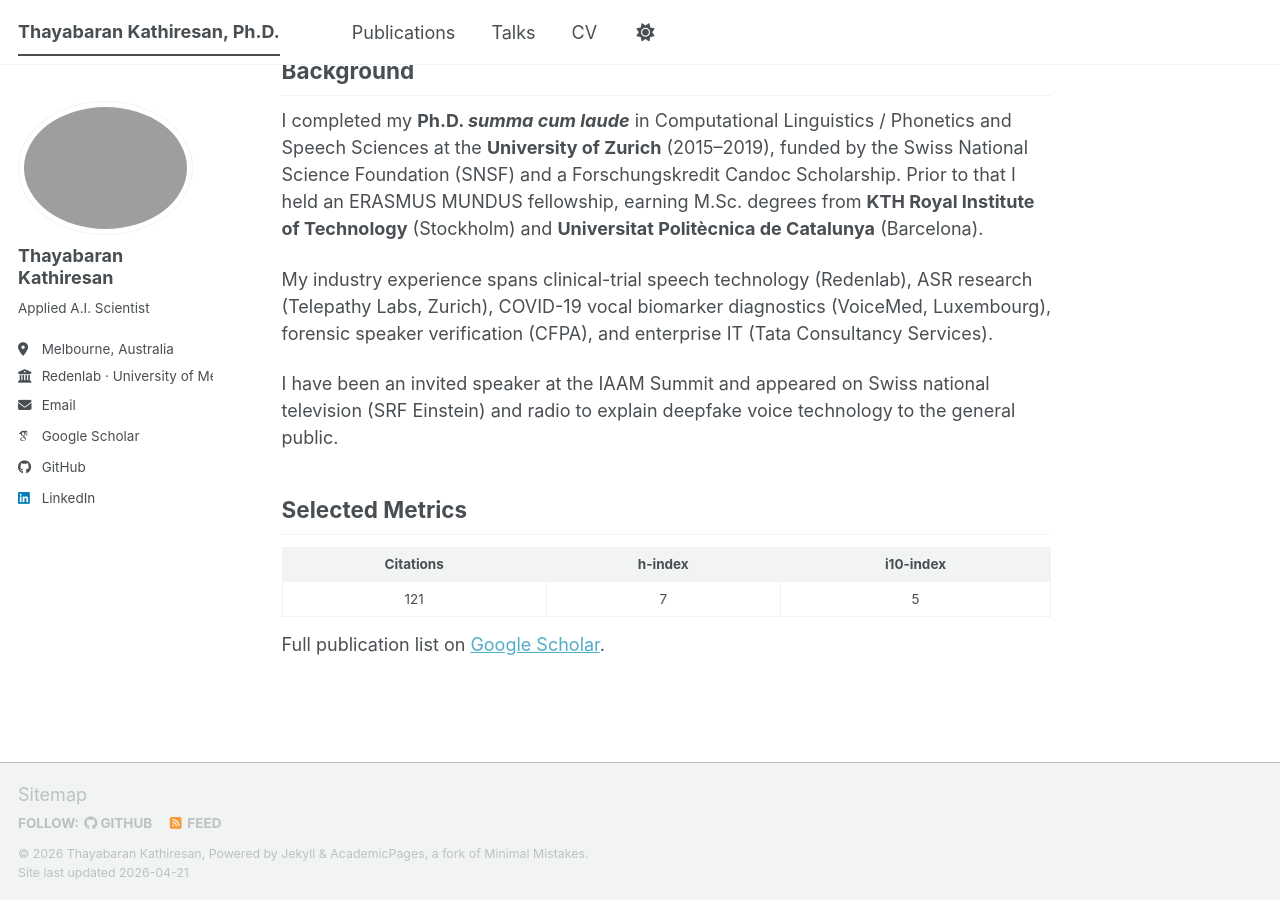
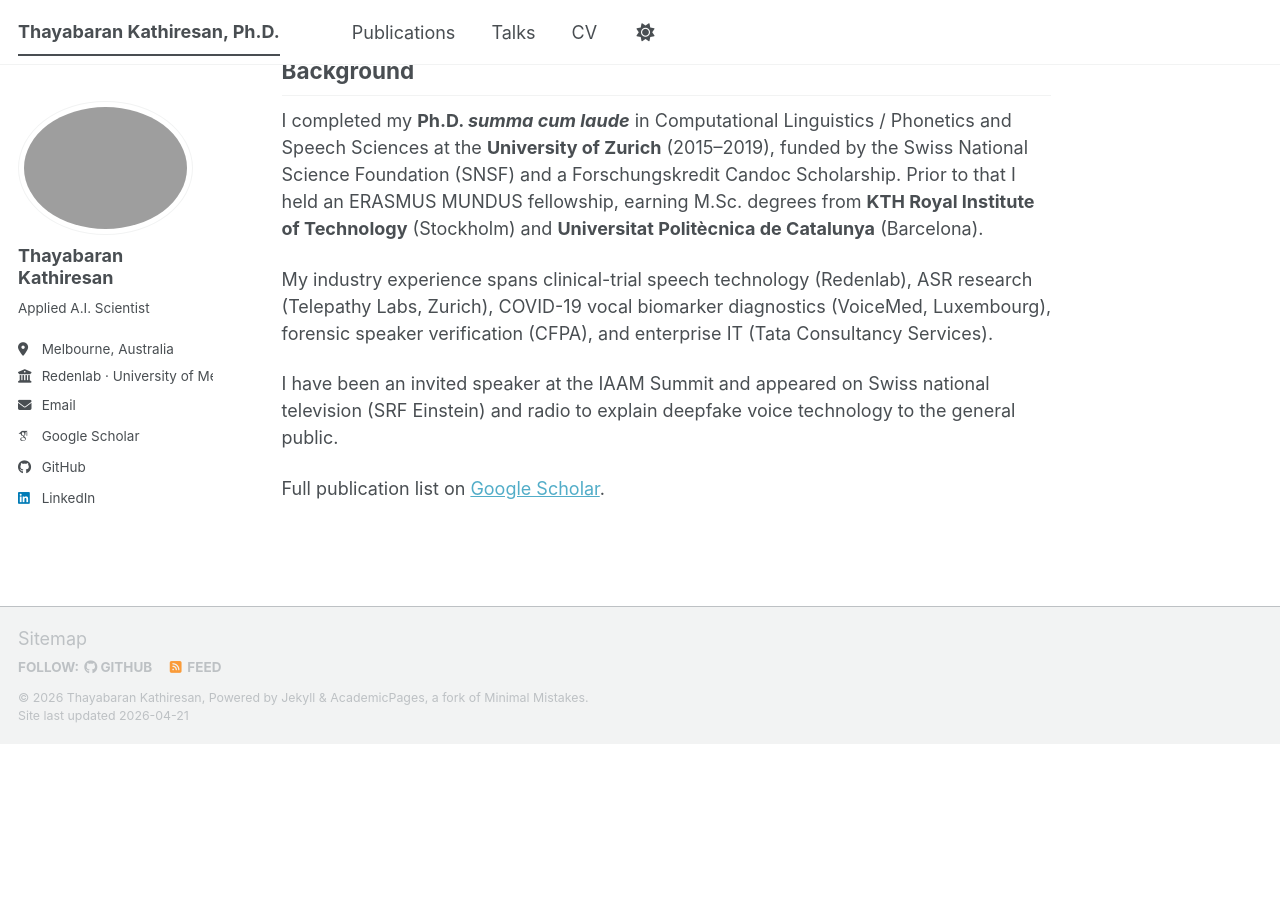
Before and after one commit to Thayabaran/thayabaran.github.io, a Jekyll site: the page built from _pages/about.md, in a window 1280 px wide and 900 px high, scrolled down 617 px. Built offline with Jekyll 4.4.1, drawn with Linux system fonts in a browser that asks for light colours; some web fonts are replaced; a script bundle is joined from its source files by our own code; library files that are not in the unit come from our copies; after the commit the page ends 1361 px from its top, so only the background shows below that.

Commit message:
Remove metrics table from about page

```diff
--- a/_pages/about.md
+++ b/_pages/about.md
@@ -27,10 +27,4 @@ My industry experience spans clinical-trial speech technology (Redenlab), ASR re
 
 I have been an invited speaker at the IAAM Summit and appeared on Swiss national television (SRF Einstein) and radio to explain deepfake voice technology to the general public.
 
-## Selected Metrics
-
-| Citations | h-index | i10-index |
-|:---------:|:-------:|:---------:|
-| 121       | 7       | 5         |
-
 Full publication list on [Google Scholar](https://scholar.google.com/citations?user=bD7qkMkAAAAJ&hl=en).
```
